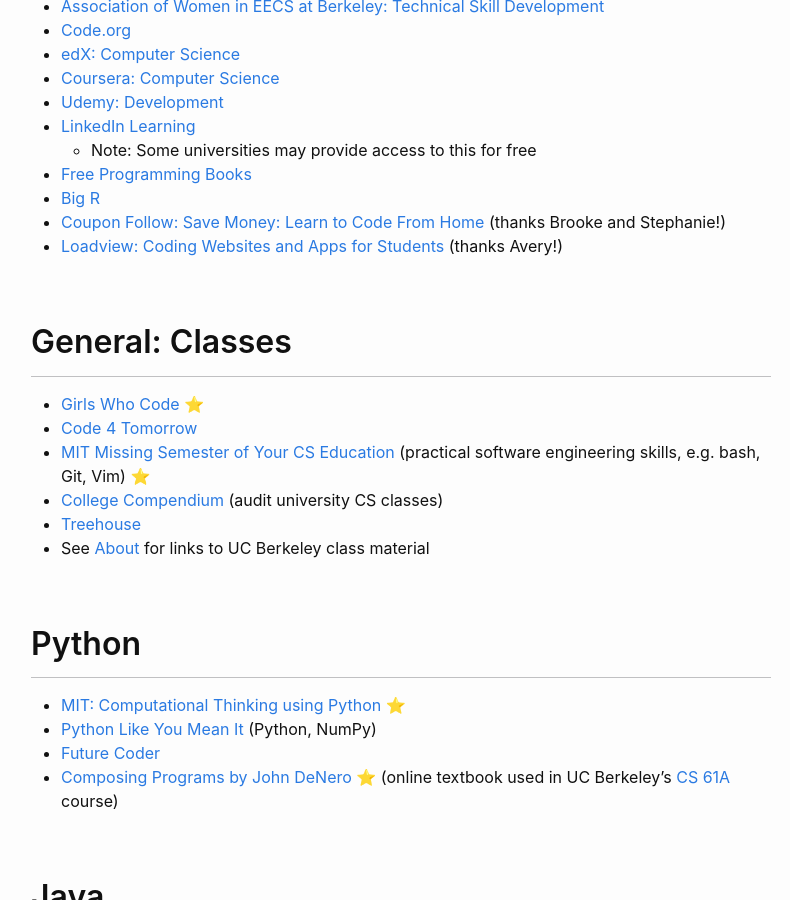
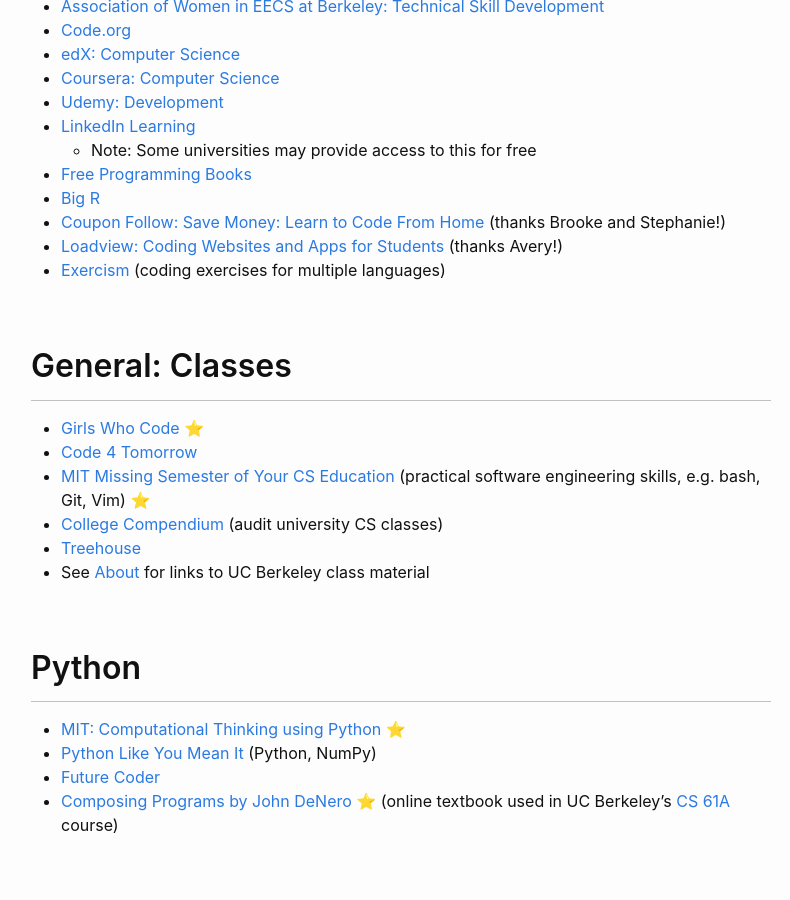
Before and after one commit to phrdang/phrdang.github.io, a Jekyll site: the page built from resources.md, in a window 1280 px wide and 900 px high, scrolled down 1646 px. Shown: the whole window, without its empty margins (239-1029 px from the left). Built offline with Jekyll 4.4.1, drawn with Linux system fonts in a browser that asks for light colours.

Commit message:
Add Exercism to Resources page

```diff
--- a/resources.md
+++ b/resources.md
@@ -68,6 +68,7 @@
 - [Big R](https://big-r.netlify.app/index.html)
 - [Coupon Follow: Save Money: Learn to Code From Home](https://couponfollow.com/research/learn-to-code-from-home) (thanks Brooke and Stephanie!)
 - [Loadview: Coding Websites and Apps for Students](https://www.loadview-testing.com/education/coding-websites-for-apps-and-students/) (thanks Avery!)
+- [Exercism](https://exercism.org/) (coding exercises for multiple languages)
 
 ## General: Classes
 
```
